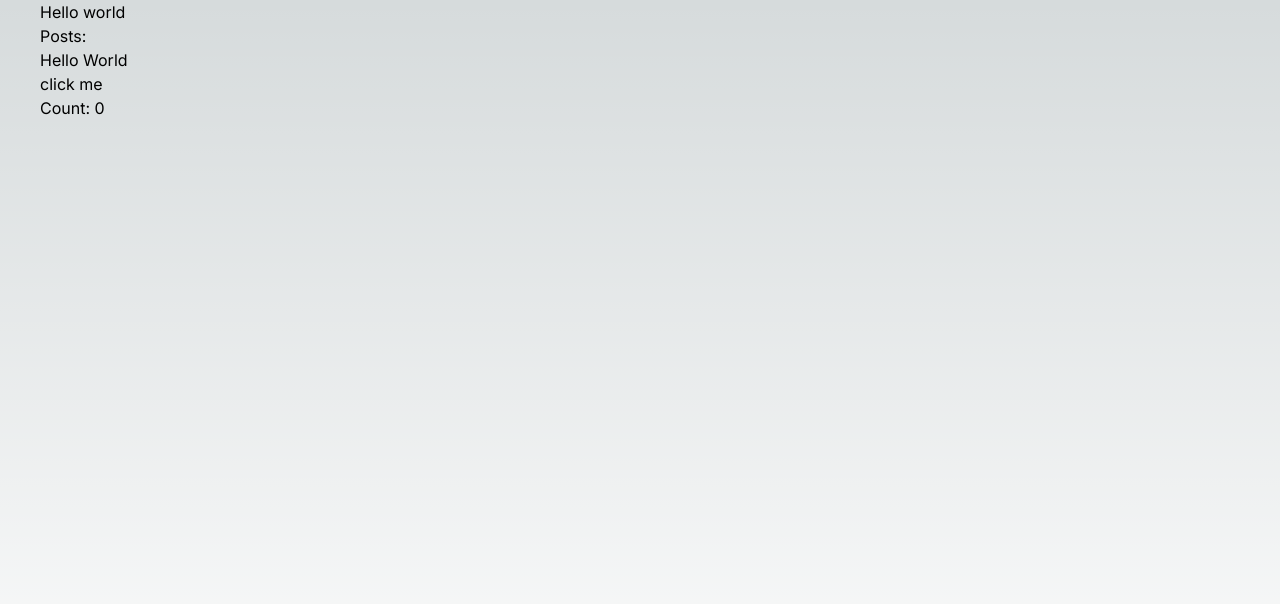
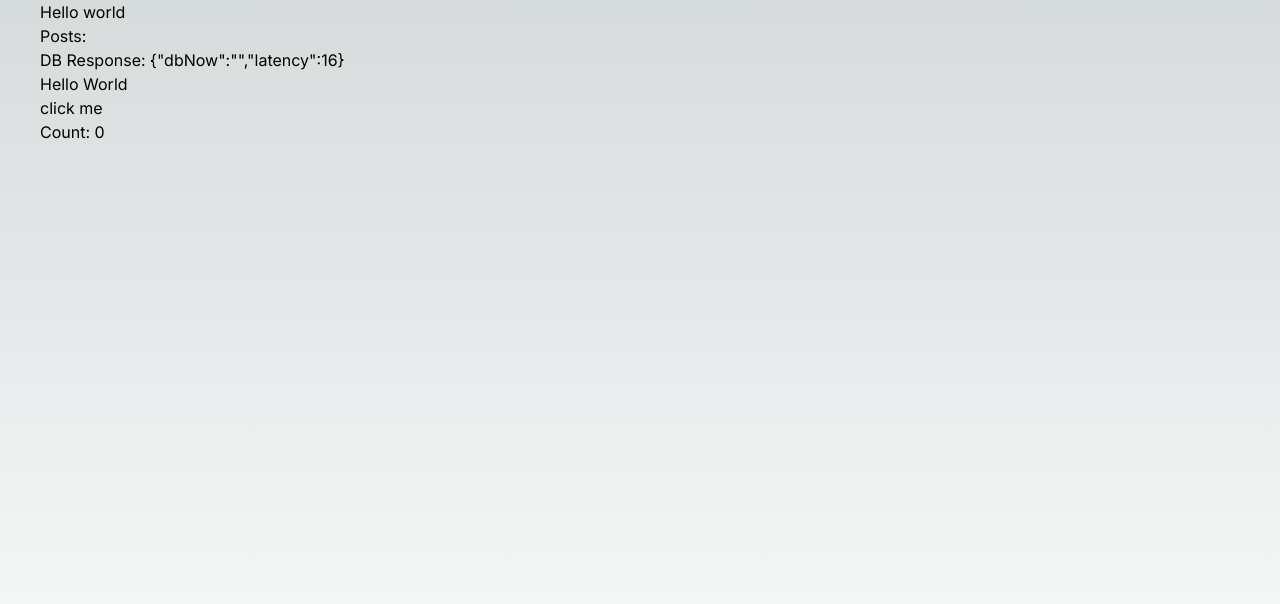
Before and after one commit to EngelbertTeh/Hair-Records-Management-System, a Next.js app: page /blog in a window 1280 px wide. Shown: the top 604 px of the page. Built offline with nearby package versions, Linux system fonts and the light colour scheme; no server answers; the database is empty.

Commit message:
added database support and edge function

```diff
--- a/package.json
+++ b/package.json
@@ -10,6 +10,7 @@
     "build-start": "next build && next start"
   },
   "dependencies": {
+    "@neondatabase/serverless": "^0.9.1",
     "next": "14.2.2",
     "react": "^18",
     "react-dom": "^18",
--- a/src/app/blog/page.tsx
+++ b/src/app/blog/page.tsx
@@ -1,3 +1,4 @@
+import { helloWorld } from '../lib/db';
 import { getDomainURL } from '../lib/getDomainURL';
 import BlogCard from './card';
 
@@ -13,13 +14,14 @@ async function getData() {
 }
 
 export default async function Blog() {
+  const dbHello = await helloWorld();
   const data = await getData();
   const items = data && data.items ? [...data.items] : [];
   return (
     <main>
       <h1>Hello world</h1>
       <p>Posts: </p>
-
+      <p>DB Response: {JSON.stringify(dbHello)}</p>
       {items &&
         items.map((item, idx) => {
           return <BlogCard key={`post-${idx}`}>{item.title}</BlogCard>;
@@ -27,3 +29,6 @@ export default async function Blog() {
     </main>
   );
 }
+
+export const runtime = 'edge';
+const preferredRegion = 'sin1';
--- /dev/null
+++ b/src/app/lib/db.ts
@@ -0,0 +1,27 @@
+import { neon } from '@neondatabase/serverless';
+
+export async function helloWorld() {
+  const start = new Date();
+  const url = process.env.DATABASE_URL;
+
+  if (url) {
+    const sql = neon(url);
+    const [dbResponse] = await sql`SELECT NOW()`;
+    const dbNow = dbResponse?.now || '';
+    const end = new Date();
+    return { dbNow: dbNow, latency: Math.abs(end.getTime() - start.getTime()) };
+  }
+}
+
+export default async function getData() {
+  const url = process.env.DATABASE_URL;
+  if (url) {
+    const sql = neon(url);
+
+    const response = await sql`SELECT version()`;
+
+    console.log(response);
+
+    return response;
+  }
+}
```
Also changed, not shown: 1 other file (tests, documents, lock files or other folders).
